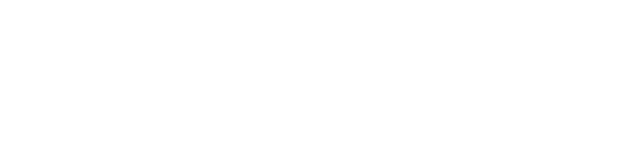
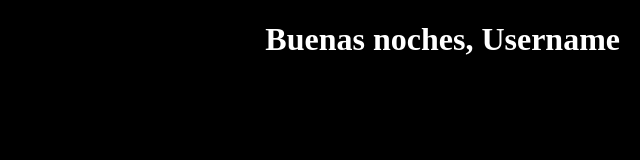
Before and after one commit to IanRestrepo/University-OOP, a plain HTML site: page src/html/home.html in a window 1280 px wide. Shown: the whole page, without its empty margins (640-1280 px from the left). Drawn offline with Linux system fonts and the light colour scheme.

Commit message:
HomeAdvance

```diff
--- a/src/css/home.css
+++ b/src/css/home.css
@@ -0,0 +1,9 @@
+body {
+    background-color: black;
+    margin: 20px 20px 20px 20px;
+}
+
+.greetingUser {
+    text-align: right;
+    color: rgb(255, 255, 255);
+}
--- a/src/html/home.html
+++ b/src/html/home.html
@@ -4,8 +4,14 @@
     <meta charset="UTF-8">
     <meta name="viewport" content="width=device-width, initial-scale=1.0">
     <title>Document</title>
+    <link rel="stylesheet" href="/src/css/home.css">
 </head>
-<body>
 
-</body>
+    <body>
+        <header>
+            <div class="greetingUser">
+                <h1>Buenas noches, <strong>Username</strong></h1>
+            </div>
+        </header>
+    </body>
 </html>
```
Also changed, not shown: 1 other file.
